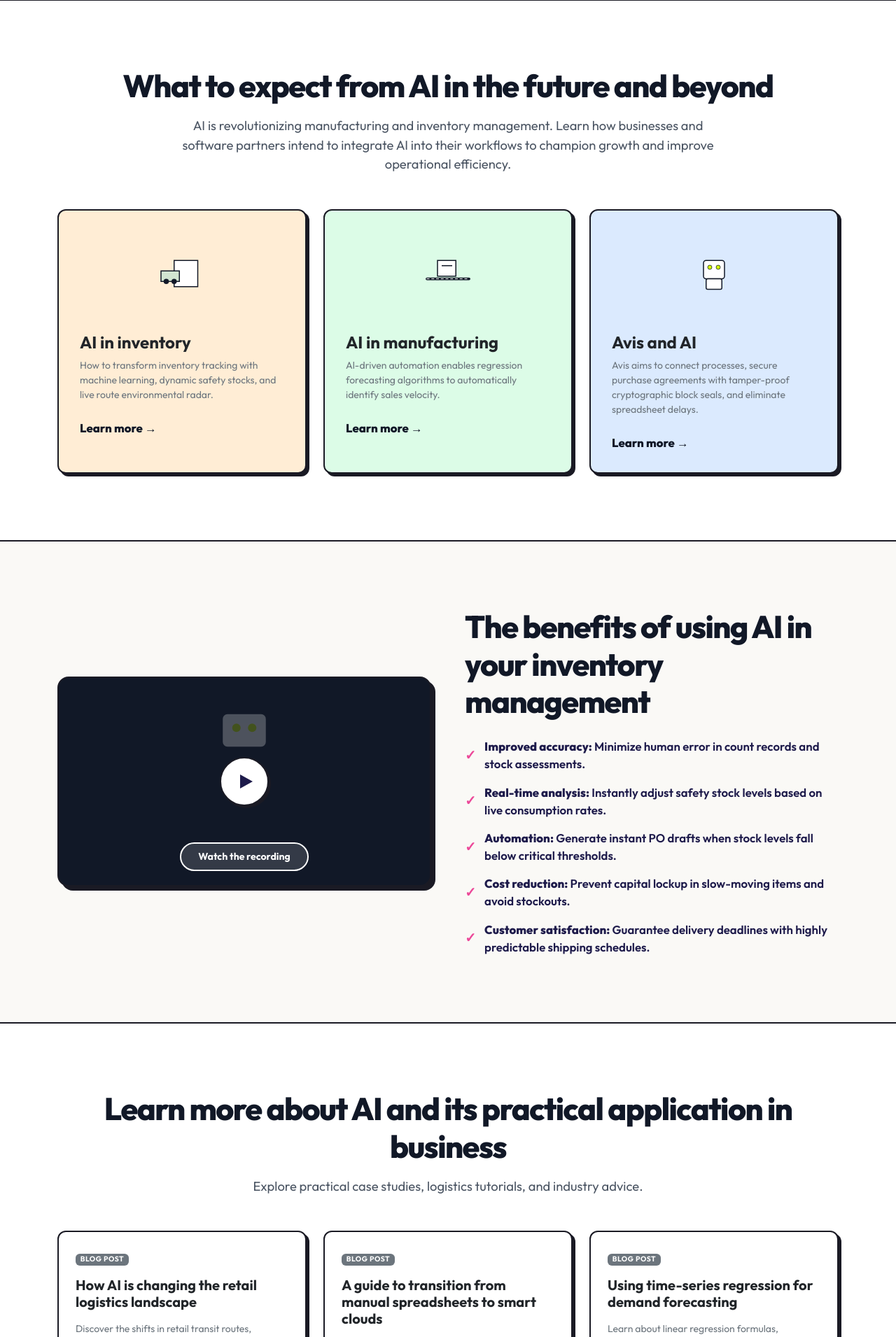
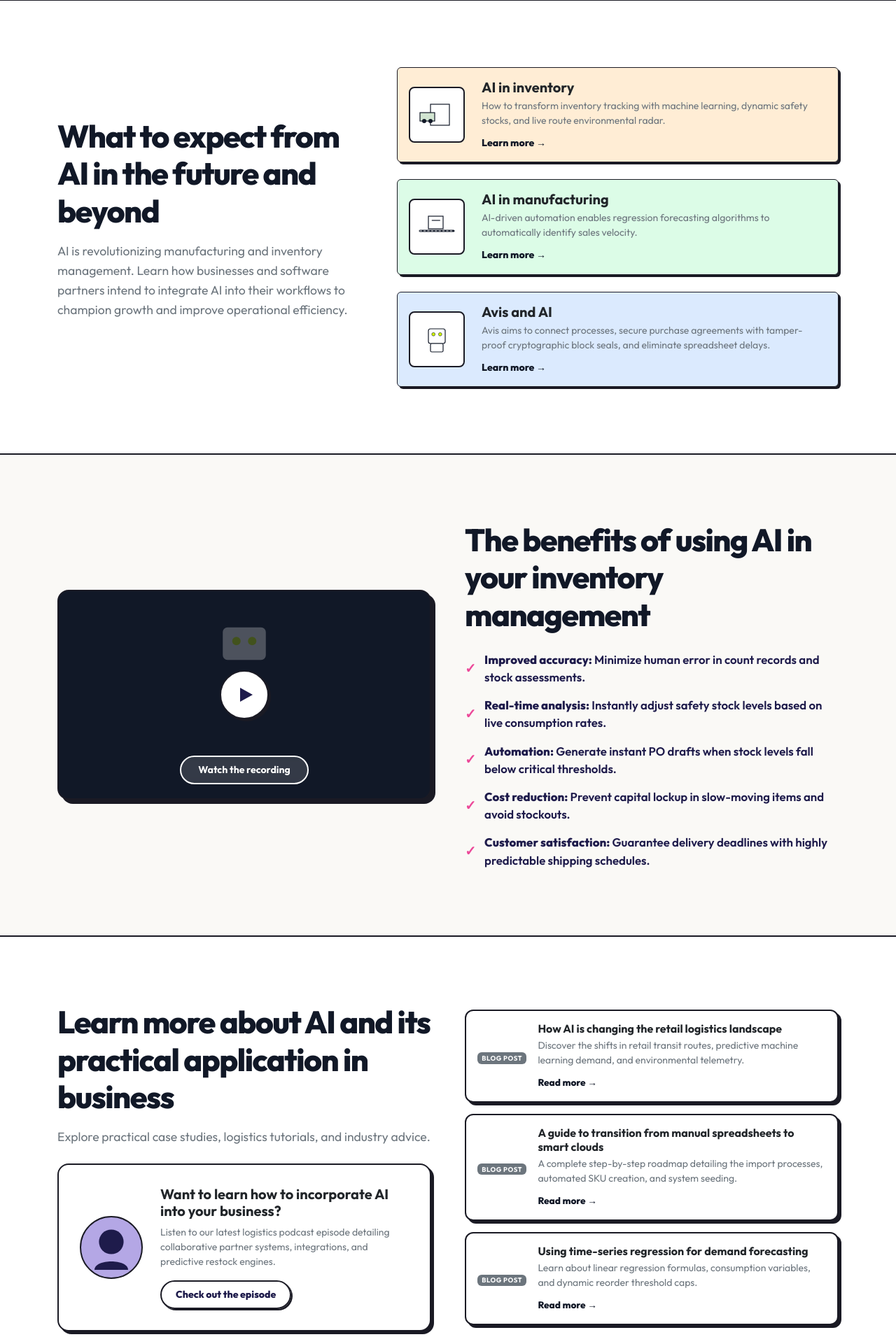
Before and after one commit to ParthChoudhary123/avis2, a Django app: page / in a window 1280 px wide. Shown: the part 745-2656 px from the top of the page at 70% size. Run offline with Django 5.2, Linux system fonts and the light colour scheme.

Commit message:
Configure small animations and structure sections (expectations and blogs) into compact 2-column layouts in landing.html

```diff
--- a/inventory/templates/inventory/landing.html
+++ b/inventory/templates/inventory/landing.html
@@ -722,69 +722,74 @@
         </div>
     </section>
 
-    <!-- Section 2: Three-Card Product Feature Grid -->
+    <!-- Section 2: Product Feature split 2-column layout -->
     <section class="landing-section bg-white-section" id="features">
-        <div class="container text-center">
+        <div class="container">
+            <div class="row align-items-center g-5">
+                <!-- Left Column: Title & Subtext -->
+                <div class="col-lg-5 text-start text-dark">
                     <h2 class="section-title-neo">What to expect from AI in the future and beyond</h2>
-            <p class="section-subtitle-neo mx-auto" style="max-width: 800px;">
+                    <p class="hero-body-text text-secondary mb-4">
                         AI is revolutionizing manufacturing and inventory management. Learn how businesses and software partners intend to integrate AI into their workflows to champion growth and improve operational efficiency.
                     </p>
-
-            <div class="row g-4 text-start">
+                </div>
+                <!-- Right Column: Vertical list of the 3 features with small SVGs -->
+                <div class="col-lg-7 text-start">
                     <!-- Card 1: AI in Inventory (Peach/Orange background) -->
-                <div class="col-md-4">
-                    <div class="expectation-card" style="background-color: #ffedd5; border: var(--border-main); border-radius: 12px; box-shadow: 4px 4px 0px var(--border-color); padding: 30px;">
-                        <div class="card-ill-box">
-                            <svg viewBox="0 0 100 80" width="80" height="60" fill="none" xmlns="http://www.w3.org/2000/svg">
+                    <div class="d-flex gap-4 mb-4 p-3 border rounded align-items-center" style="background-color: #ffedd5; border-color: var(--border-color) !important; box-shadow: 3px 3px 0px var(--border-color);">
+                        <div style="flex-shrink: 0; width: 80px; height: 80px; display: flex; align-items: center; justify-content: center; background-color: #ffffff; border: var(--border-main); border-radius: 8px;">
+                            <svg viewBox="0 0 100 80" width="60" height="48" fill="none" xmlns="http://www.w3.org/2000/svg">
                                 <rect x="35" y="15" width="45" height="50" fill="#ffffff" stroke="#111827" stroke-width="2" />
                                 <rect x="10" y="35" width="35" height="20" fill="#d2e5d1" stroke="#111827" stroke-width="2" />
                                 <circle cx="20" cy="55" r="5" fill="#111827" />
                                 <circle cx="35" cy="55" r="5" fill="#111827" />
                             </svg>
                         </div>
-                        <h4 class="fw-bold text-dark mb-2">AI in inventory</h4>
-                        <p class="text-secondary small mb-4">
+                        <div>
+                            <h4 class="fw-bold text-dark mb-1 fs-5">AI in inventory</h4>
+                            <p class="text-secondary small mb-2">
                                 How to transform inventory tracking with machine learning, dynamic safety stocks, and live route environmental radar.
                             </p>
-                        <a href="{% url 'product_list' %}" class="hero-anchor-link">Learn more →</a>
+                            <a href="{% url 'product_list' %}" class="hero-anchor-link" style="font-size: 0.88rem;">Learn more →</a>
                         </div>
                     </div>
 
                     <!-- Card 2: AI in Manufacturing (Green background) -->
-                <div class="col-md-4">
-                    <div class="expectation-card" style="background-color: #dcfce7; border: var(--border-main); border-radius: 12px; box-shadow: 4px 4px 0px var(--border-color); padding: 30px;">
-                        <div class="card-ill-box">
-                            <svg viewBox="0 0 100 80" width="80" height="60" fill="none" xmlns="http://www.w3.org/2000/svg">
+                    <div class="d-flex gap-4 mb-4 p-3 border rounded align-items-center" style="background-color: #dcfce7; border-color: var(--border-color) !important; box-shadow: 3px 3px 0px var(--border-color);">
+                        <div style="flex-shrink: 0; width: 80px; height: 80px; display: flex; align-items: center; justify-content: center; background-color: #ffffff; border: var(--border-main); border-radius: 8px;">
+                            <svg viewBox="0 0 100 80" width="60" height="48" fill="none" xmlns="http://www.w3.org/2000/svg">
                                 <path d="M10 50 L90 50" stroke="#111827" stroke-width="5" stroke-linecap="round" />
                                 <path d="M10 50 L90 50" stroke="#ffffff" stroke-width="1.5" stroke-linecap="round" stroke-dasharray="4 5" />
                                 <rect x="30" y="15" width="35" height="30" fill="#ffffff" stroke="#111827" stroke-width="2" />
                                 <line x1="38" y1="25" x2="58" y2="25" stroke="#111827" stroke-width="2" />
                             </svg>
                         </div>
-                        <h4 class="fw-bold text-dark mb-2">AI in manufacturing</h4>
-                        <p class="text-secondary small mb-4">
+                        <div>
+                            <h4 class="fw-bold text-dark mb-1 fs-5">AI in manufacturing</h4>
+                            <p class="text-secondary small mb-2">
                                 Al-driven automation enables regression forecasting algorithms to automatically identify sales velocity.
                             </p>
-                        <a href="{% url 'manager_dashboard' %}" class="hero-anchor-link">Learn more →</a>
+                            <a href="{% url 'manager_dashboard' %}" class="hero-anchor-link" style="font-size: 0.88rem;">Learn more →</a>
                         </div>
                     </div>
 
                     <!-- Card 3: Avis and AI (Blue background) -->
-                <div class="col-md-4">
-                    <div class="expectation-card" style="background-color: #dbeafe; border: var(--border-main); border-radius: 12px; box-shadow: 4px 4px 0px var(--border-color); padding: 30px;">
-                        <div class="card-ill-box">
-                            <svg viewBox="0 0 100 80" width="80" height="60" fill="none" xmlns="http://www.w3.org/2000/svg">
+                    <div class="d-flex gap-4 p-3 border rounded align-items-center" style="background-color: #dbeafe; border-color: var(--border-color) !important; box-shadow: 3px 3px 0px var(--border-color);">
+                        <div style="flex-shrink: 0; width: 80px; height: 80px; display: flex; align-items: center; justify-content: center; background-color: #ffffff; border: var(--border-main); border-radius: 8px;">
+                            <svg viewBox="0 0 100 80" width="60" height="48" fill="none" xmlns="http://www.w3.org/2000/svg">
                                 <rect x="30" y="15" width="40" height="35" rx="5" fill="#ffffff" stroke="#111827" stroke-width="2" />
                                 <circle cx="42" cy="28" r="4" fill="#D4FF00" stroke="#111827" stroke-width="1" />
                                 <circle cx="58" cy="28" r="4" fill="#D4FF00" stroke="#111827" stroke-width="1" />
                                 <rect x="35" y="50" width="30" height="20" rx="3" fill="#ffffff" stroke="#111827" stroke-width="2" />
                             </svg>
                         </div>
-                        <h4 class="fw-bold text-dark mb-2">Avis and AI</h4>
-                        <p class="text-secondary small mb-4">
+                        <div>
+                            <h4 class="fw-bold text-dark mb-1 fs-5">Avis and AI</h4>
+                            <p class="text-secondary small mb-2">
                                 Avis aims to connect processes, secure purchase agreements with tamper-proof cryptographic block seals, and eliminate spreadsheet delays.
                             </p>
-                        <a href="{% url 'blockchain_view' %}" class="hero-anchor-link">Learn more →</a>
+                            <a href="{% url 'blockchain_view' %}" class="hero-anchor-link" style="font-size: 0.88rem;">Learn more →</a>
+                        </div>
                     </div>
                 </div>
             </div>
@@ -835,44 +840,17 @@
         </div>
     </section>
 
-    <!-- Section 4: Resource/Blog Grid & Interactive Media -->
+    <!-- Section 4: Resource/Blog Grid & Interactive Media in 2-column layout -->
     <section class="landing-section bg-white-section" id="resources">
-        <div class="container text-center">
+        <div class="container">
+            <div class="row align-items-center g-5">
+                <!-- Left Column: Title + Expert Interview Segment -->
+                <div class="col-lg-6 text-start text-dark">
                     <h2 class="section-title-neo">Learn more about AI and its practical application in business</h2>
-            <p class="section-subtitle-neo">Explore practical case studies, logistics tutorials, and industry advice.</p>
+                    <p class="hero-body-text text-secondary mb-4">Explore practical case studies, logistics tutorials, and industry advice.</p>
 
-            <div class="row g-4 text-start">
-                <!-- Blog Post 1 -->
-                <div class="col-md-4">
-                    <div class="blog-card-neo">
-                        <span class="badge bg-secondary text-white text-uppercase mb-3" style="font-size: 0.65rem; font-weight: 700; letter-spacing: 0.5px;">Blog post</span>
-                        <h5 class="fw-bold text-dark mb-3">How AI is changing the retail logistics landscape</h5>
-                        <p class="text-secondary small mb-4">Discover the shifts in retail transit routes, predictive machine learning demand, and environmental telemetry.</p>
-                        <a href="#" class="hero-anchor-link">Read more →</a>
-                    </div>
-                </div>
-                <!-- Blog Post 2 -->
-                <div class="col-md-4">
-                    <div class="blog-card-neo">
-                        <span class="badge bg-secondary text-white text-uppercase mb-3" style="font-size: 0.65rem; font-weight: 700; letter-spacing: 0.5px;">Blog post</span>
-                        <h5 class="fw-bold text-dark mb-3">A guide to transition from manual spreadsheets to smart clouds</h5>
-                        <p class="text-secondary small mb-4">A complete step-by-step roadmap detailing the import processes, automated SKU creation, and system seeding.</p>
-                        <a href="#" class="hero-anchor-link">Read more →</a>
-                    </div>
-                </div>
-                <!-- Blog Post 3 -->
-                <div class="col-md-4">
-                    <div class="blog-card-neo">
-                        <span class="badge bg-secondary text-white text-uppercase mb-3" style="font-size: 0.65rem; font-weight: 700; letter-spacing: 0.5px;">Blog post</span>
-                        <h5 class="fw-bold text-dark mb-3">Using time-series regression for demand forecasting</h5>
-                        <p class="text-secondary small mb-4">Learn about linear regression formulas, consumption variables, and dynamic reorder threshold caps.</p>
-                        <a href="#" class="hero-anchor-link">Read more →</a>
-                    </div>
-                </div>
-            </div>
-
-            <!-- Expert Interview Segment -->
-            <div class="expert-interview-box">
+                    <!-- Expert Interview Segment inside left column -->
+                    <div class="expert-interview-box" style="margin-top: 20px;">
                         <div class="expert-avatar">
                             <svg viewBox="0 0 100 100" width="80" height="80">
                                 <circle cx="50" cy="40" r="22" fill="#1e1b4b" />
@@ -883,6 +861,44 @@
                             <h5 class="fw-bold text-dark mb-2">Want to learn how to incorporate AI into your business?</h5>
                             <p class="text-secondary small mb-3">Listen to our latest logistics podcast episode detailing collaborative partner systems, integrations, and predictive restock engines.</p>
                             <a href="#" class="btn-neo-outline px-4" onclick="alert('Launching Podcast episode: Integrating AI in Enterprise Logistics.'); return false;">Check out the episode</a>
+                        </div>
+                    </div>
+                </div>
+                <!-- Right Column: Vertical list of the 3 blog posts -->
+                <div class="col-lg-6 text-start">
+                    <!-- Blog Post 1 -->
+                    <div class="blog-card-neo mb-3 p-3 d-flex gap-3 align-items-center">
+                        <div style="flex-shrink: 0;">
+                            <span class="badge bg-secondary text-white text-uppercase" style="font-size: 0.6rem; font-weight: 700; letter-spacing: 0.5px;">Blog post</span>
+                        </div>
+                        <div>
+                            <h5 class="fw-bold text-dark mb-1 fs-6">How AI is changing the retail logistics landscape</h5>
+                            <p class="text-secondary small mb-2">Discover the shifts in retail transit routes, predictive machine learning demand, and environmental telemetry.</p>
+                            <a href="#" class="hero-anchor-link" style="font-size: 0.85rem;">Read more →</a>
+                        </div>
+                    </div>
+                    <!-- Blog Post 2 -->
+                    <div class="blog-card-neo mb-3 p-3 d-flex gap-3 align-items-center">
+                        <div style="flex-shrink: 0;">
+                            <span class="badge bg-secondary text-white text-uppercase" style="font-size: 0.6rem; font-weight: 700; letter-spacing: 0.5px;">Blog post</span>
+                        </div>
+                        <div>
+                            <h5 class="fw-bold text-dark mb-1 fs-6">A guide to transition from manual spreadsheets to smart clouds</h5>
+                            <p class="text-secondary small mb-2">A complete step-by-step roadmap detailing the import processes, automated SKU creation, and system seeding.</p>
+                            <a href="#" class="hero-anchor-link" style="font-size: 0.85rem;">Read more →</a>
+                        </div>
+                    </div>
+                    <!-- Blog Post 3 -->
+                    <div class="blog-card-neo p-3 d-flex gap-3 align-items-center">
+                        <div style="flex-shrink: 0;">
+                            <span class="badge bg-secondary text-white text-uppercase" style="font-size: 0.6rem; font-weight: 700; letter-spacing: 0.5px;">Blog post</span>
+                        </div>
+                        <div>
+                            <h5 class="fw-bold text-dark mb-1 fs-6">Using time-series regression for demand forecasting</h5>
+                            <p class="text-secondary small mb-2">Learn about linear regression formulas, consumption variables, and dynamic reorder threshold caps.</p>
+                            <a href="#" class="hero-anchor-link" style="font-size: 0.85rem;">Read more →</a>
+                        </div>
+                    </div>
                 </div>
             </div>
         </div>
```
Lines whose indentation alone changed are shown as unchanged.
